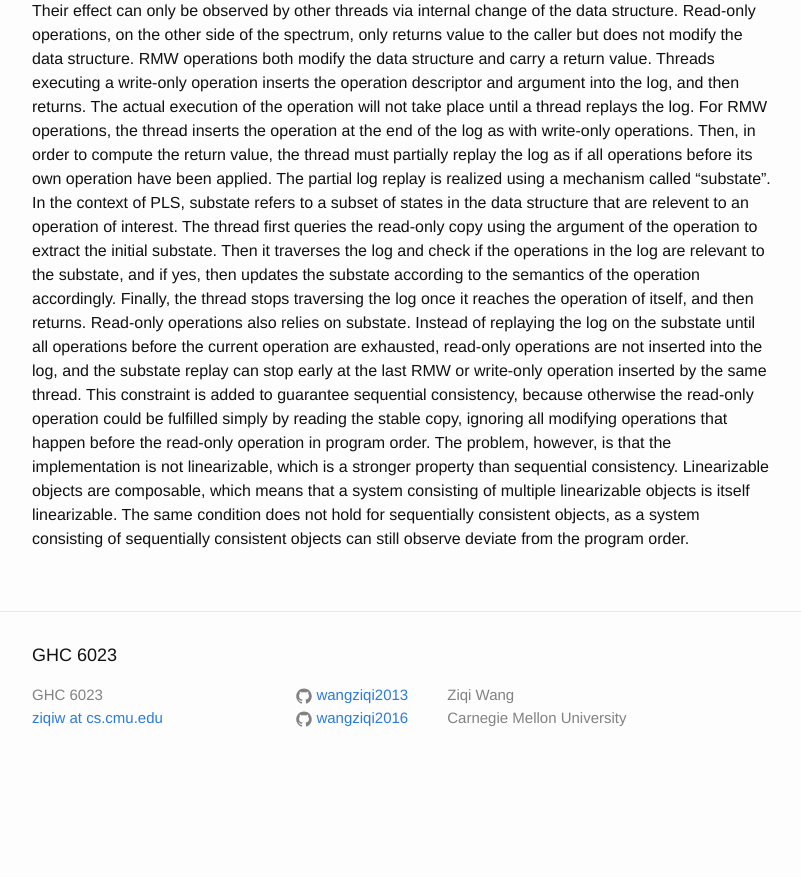
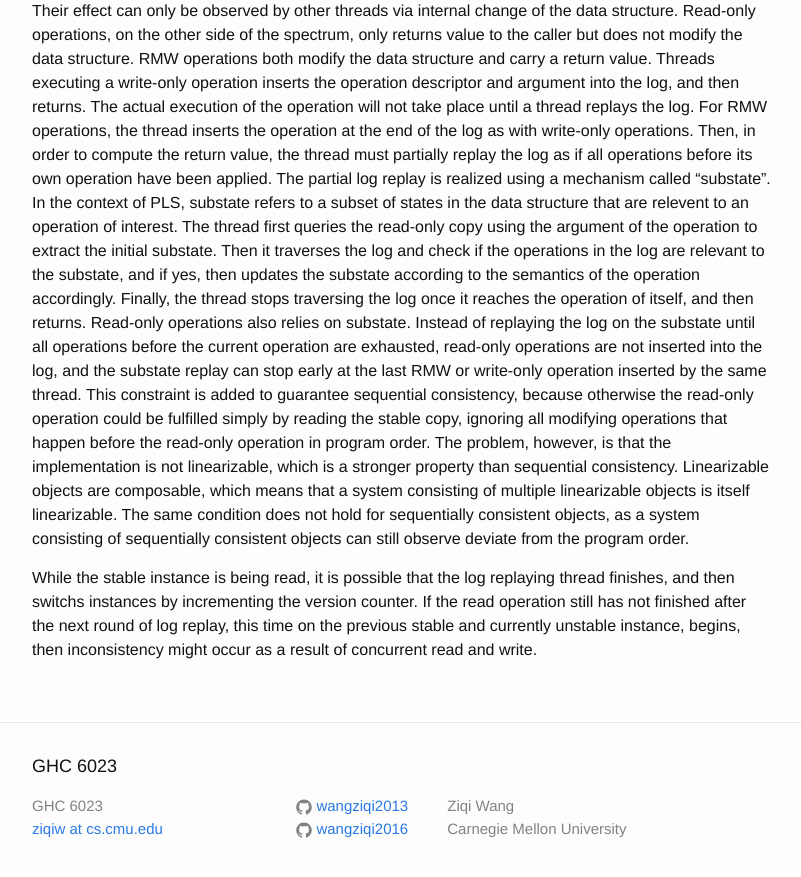
Before and after one commit to wangziqi2013/wangziqi2013.github.io, a Jekyll site: the page built from _posts/2018-08-29-pls.markdown, in a window 1280 px wide and 900 px high, scrolled down 1288 px. Shown: the top 877 px of the window, without its empty margins (238-1039 px from the left). Built offline with Jekyll 4.4.1, drawn with Linux system fonts in a browser that asks for light colours; before the commit the page ends 2077 px from its top, so only the background shows below that.

Commit message:
Adding problem

```diff
--- a/_posts/2018-08-29-pls.markdown
+++ b/_posts/2018-08-29-pls.markdown
@@ -62,3 +62,8 @@ however, is that the implementation is not linearizable, which is a stronger pro
 objects are composable, which means that a system consisting of multiple linearizable objects is itself linearizable. The
 same condition does not hold for sequentially consistent objects, as a system consisting of sequentially consistent objects
 can still observe deviate from the program order.
+
+While the stable instance is being read, it is possible that the log replaying thread finishes, and then switchs instances
+by incrementing the version counter. If the read operation still has not finished after the next round of log replay,
+this time on the previous stable and currently unstable instance, begins, then inconsistency might occur as a result of
+concurrent read and write.
```
